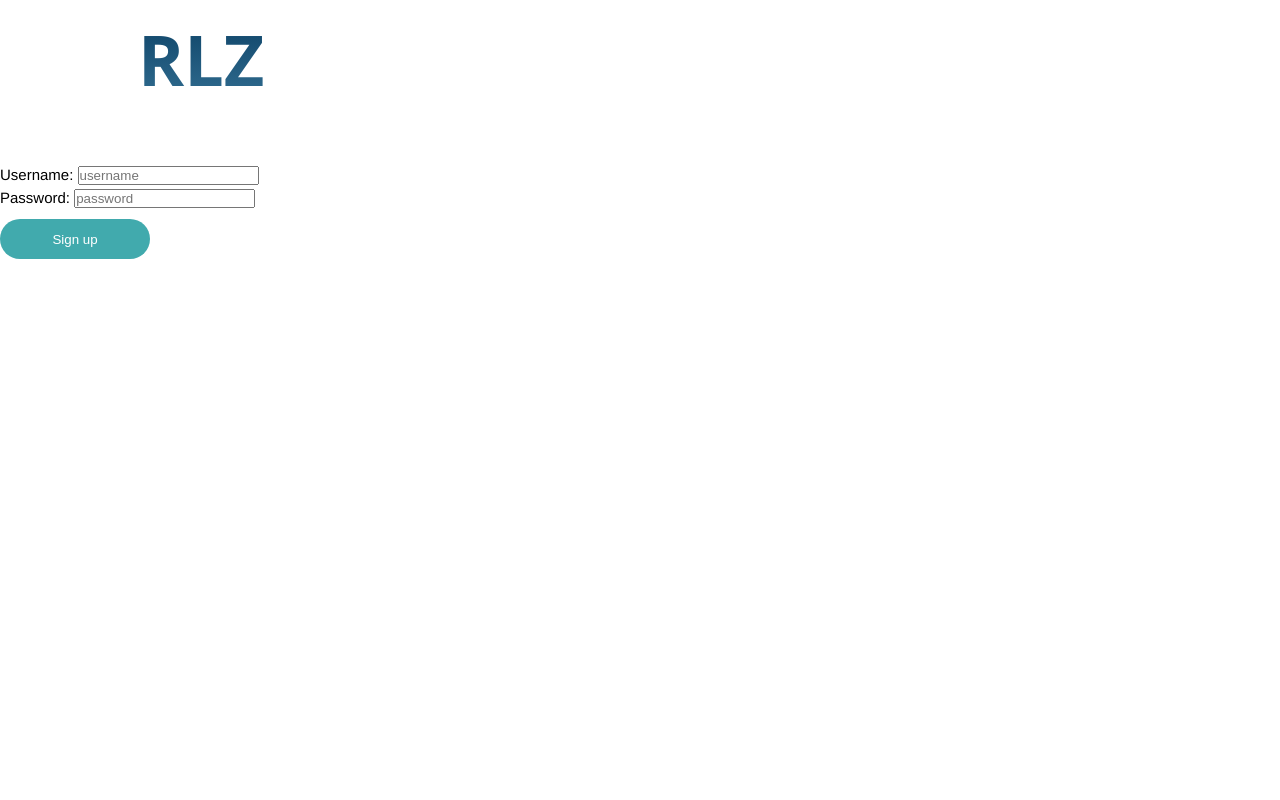
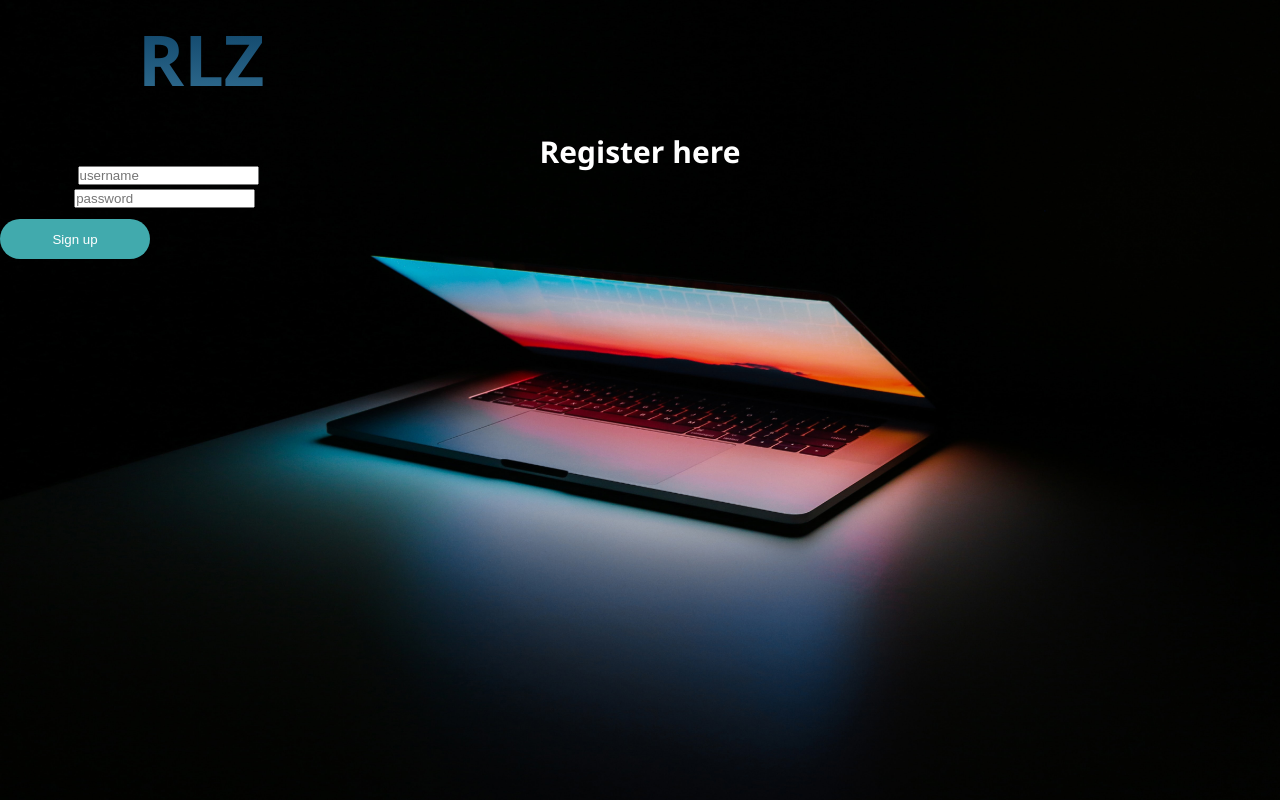
Before and after one commit to rdonzink11/myportfolio, a website: page signup.html in a window 1280 px wide. Drawn offline with Linux system fonts and the light colour scheme; the site is published under a folder, as on GitHub Pages, so addresses that start at the root find nothing.

Commit message:
Update styles.css

```diff
--- a/styles.css
+++ b/styles.css
@@ -6,7 +6,7 @@
 
 body {
     font: 15px/1.5 Ariel,helvetica,san-serif;
-    background: url(/ales-nesetril-Im7lZjxeLhg-unsplash.jpg);
+    background: url(myportfolio/ales-nesetril-Im7lZjxeLhg-unsplash.jpg);
     background-size: cover;
     background-position: center;
     height: 100vh;
```
